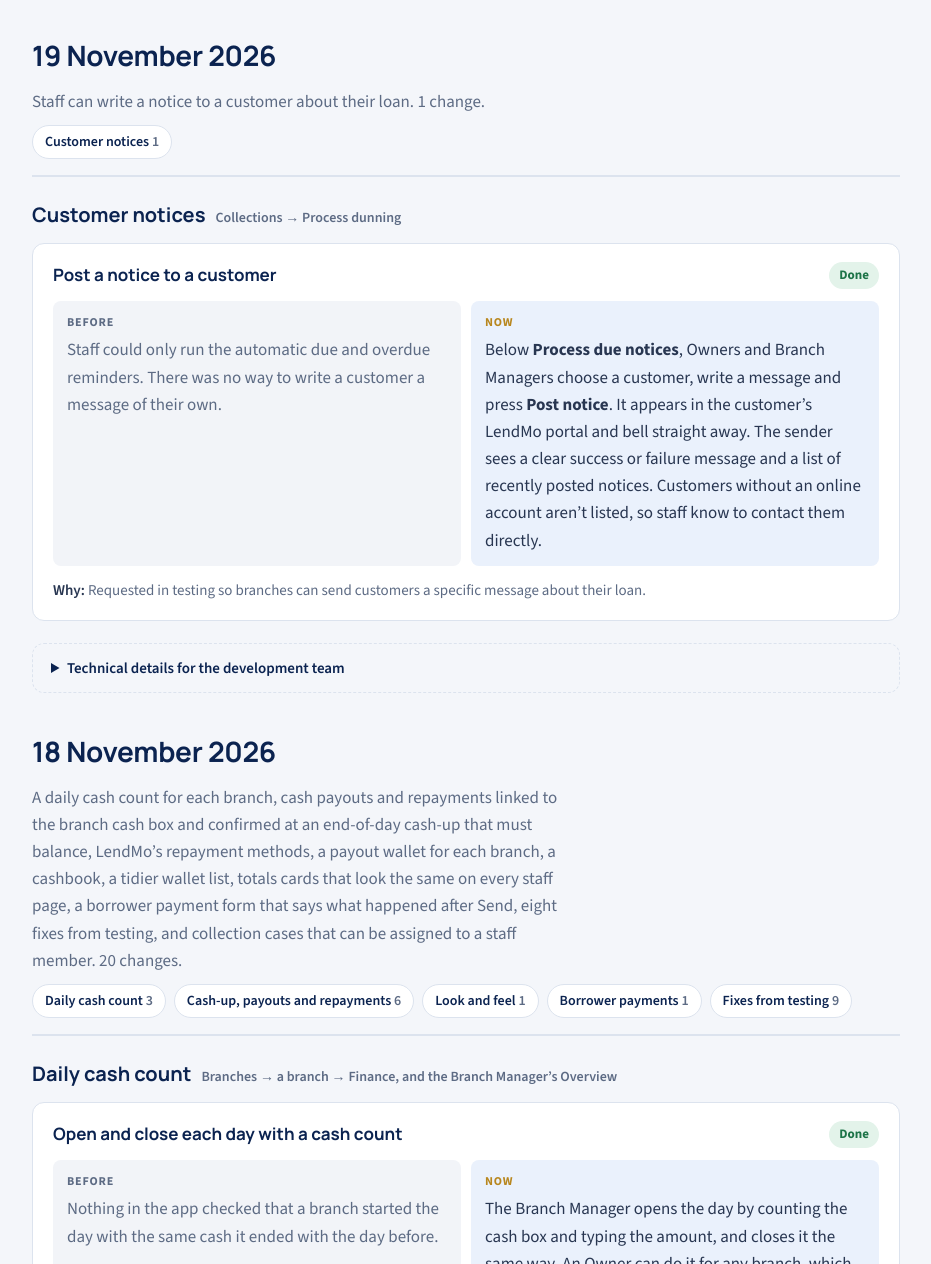
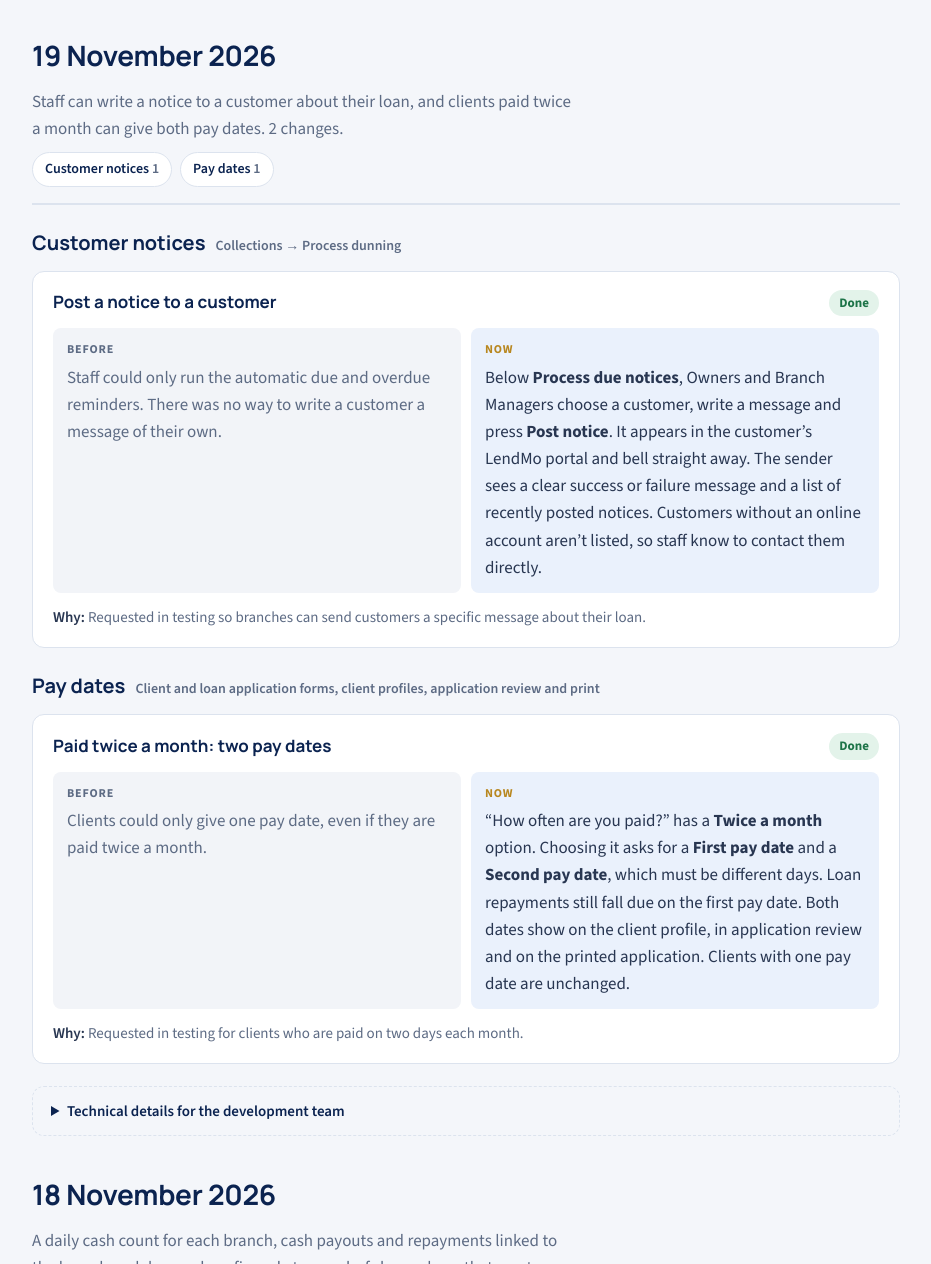
Before and after one commit to hellboundcloudarashistrife-del/lendmo-changelog, a plain HTML site: page index.html in a window 1280 px wide. Shown: the part 283-1547 px from the top of the page, without its empty margins (174-1105 px from the left). Drawn offline with nearby package versions, Linux system fonts and the light colour scheme.

Commit message:
Change log: two pay dates (55308ed)

```diff
--- a/index.html
+++ b/index.html
@@ -130,9 +130,10 @@
   <article class="day" id="2026-11-19" aria-labelledby="day-2026-11-19">
     <div class="day-head">
       <h2 id="day-2026-11-19">19 November 2026</h2>
-      <p>Staff can write a notice to a customer about their loan. 1 change.</p>
+      <p>Staff can write a notice to a customer about their loan, and clients paid twice a month can give both pay dates. 2 changes.</p>
       <nav class="jump" aria-label="Sections for 19 November 2026">
         <a href="#d19-notices">Customer notices <b>1</b></a>
+        <a href="#d19-pay">Pay dates <b>1</b></a>
       </nav>
     </div>
 
@@ -143,6 +144,17 @@
           <div class="card-top"><h4>Post a notice to a customer</h4><span class="pill done">Done</span></div>
           <div class="compare"><p class="side before"><span>Before</span>Staff could only run the automatic due and overdue reminders. There was no way to write a customer a message of their own.</p><p class="side now"><span>Now</span>Below <b>Process due notices</b>, Owners and Branch Managers choose a customer, write a message and press <b>Post notice</b>. It appears in the customer’s LendMo portal and bell straight away. The sender sees a clear success or failure message and a list of recently posted notices. Customers without an online account aren’t listed, so staff know to contact them directly.</p></div>
           <p class="why"><strong>Why:</strong> Requested in testing so branches can send customers a specific message about their loan.</p>
+        </li>
+      </ol>
+    </section>
+
+    <section class="group" id="d19-pay" aria-labelledby="d19-pay-title">
+      <h3 id="d19-pay-title">Pay dates <small>Client and loan application forms, client profiles, application review and print</small></h3>
+      <ol class="cards">
+        <li class="card">
+          <div class="card-top"><h4>Paid twice a month: two pay dates</h4><span class="pill done">Done</span></div>
+          <div class="compare"><p class="side before"><span>Before</span>Clients could only give one pay date, even if they are paid twice a month.</p><p class="side now"><span>Now</span>“How often are you paid?” has a <b>Twice a month</b> option. Choosing it asks for a <b>First pay date</b> and a <b>Second pay date</b>, which must be different days. Loan repayments still fall due on the first pay date. Both dates show on the client profile, in application review and on the printed application. Clients with one pay date are unchanged.</p></div>
+          <p class="why"><strong>Why:</strong> Requested in testing for clients who are paid on two days each month.</p>
         </li>
       </ol>
     </section>
@@ -151,6 +163,7 @@
       <summary>Technical details for the development team</summary>
       <h4>How it was checked</h4>
       <ul>
+        <li>Two pay dates (TaskTrack subtask st-1794991267015): released as commit 55308ed (website and functions). New income frequency <code>twice_monthly</code>; the second day is <code>work.payslips[0].secondPayDate</code> on drafts and <code>secondPayDate</code> on applications and client records, validated 1–31 and different from <code>payDate</code> in both <code>applicationForm.js</code> and <code>cleanApplication</code>, and dropped for other frequencies. <code>withDueDates</code> still uses <code>payDate</code>. Shown on client profile, review and print; correctable via send-back. 212 unit tests and 127 emulator tests pass; the form was checked in the browser, but a full twice-a-month submission was not.</li>
         <li>Customer notices (TaskTrack subtask st-1794994099587): released as commit 42f629c (website and functions). New <code>postNotice</code> and <code>listNotices</code> actions in <code>lendingOperations.js</code>, requiring <code>applications.review</code> and the loan’s scope; each notice is stored in <code>orgs/{org}/notices</code> with an audit record and a borrower notification (category <code>notice</code>). In-app only; no SMS or email. 210 unit tests and 127 emulator tests pass (new test covers scope, permissions, blank messages and customers without an account); checked in the browser by posting as the Owner and reading it as the customer.</li>
       </ul>
     </details>
```
